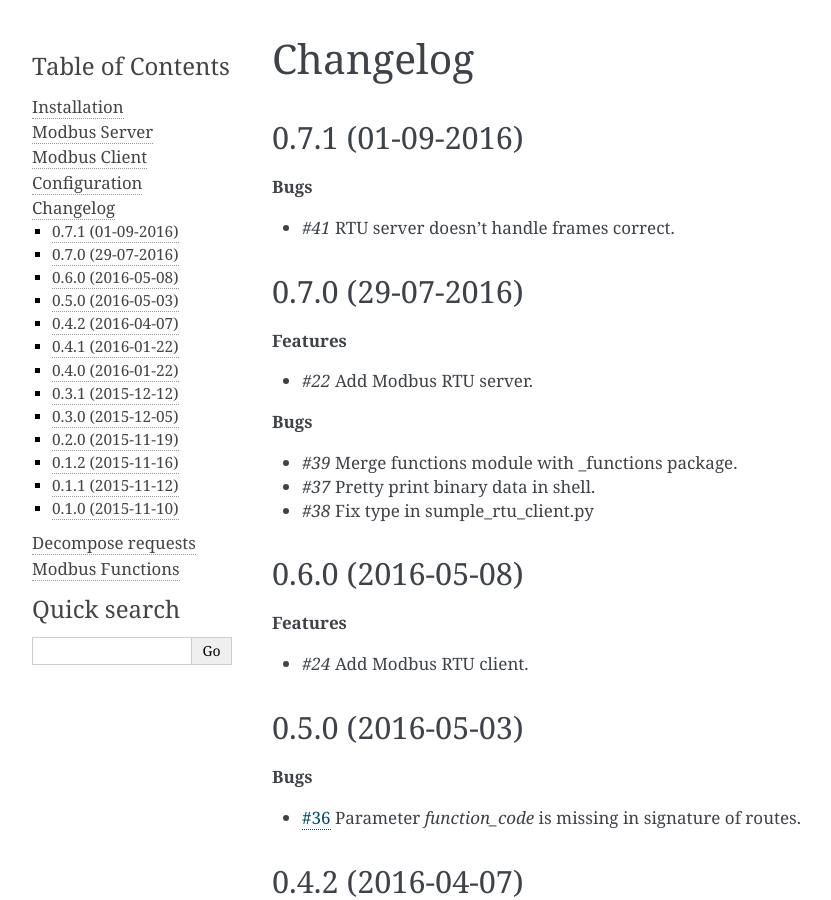
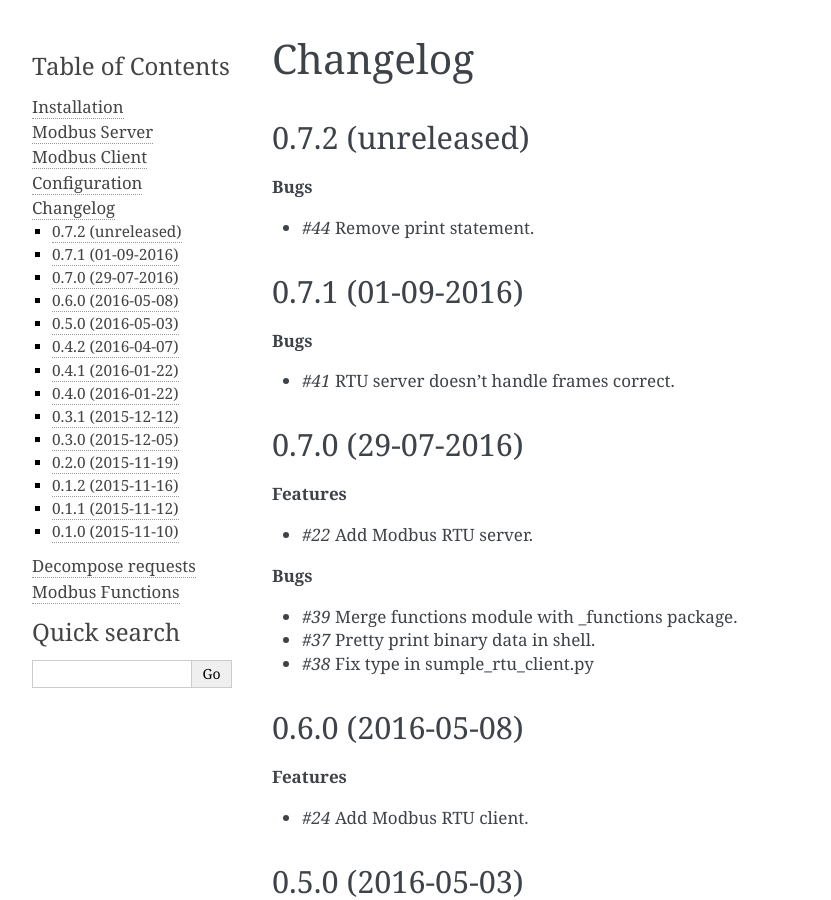
Before and after one commit to AdvancedClimateSystems/uModbus, a Sphinx documentation site: the page built from docs/source/changelog.rst, in a window 1280 px wide and 900 px high. Shown: the whole window, without its empty margins (148-979 px from the left). Built offline with Sphinx 7.4.7, drawn with Linux system fonts in a browser that asks for light colours.

Commit message:
#44 Update changelog.

```diff
--- a/docs/source/changelog.rst
+++ b/docs/source/changelog.rst
@@ -1,5 +1,14 @@
 Changelog
 =========
+
+0.7.2 (unreleased)
+++++++++++++++++++
+
+**Bugs**
+
+* `#44` Remove print statement.
+
+.. _#44: https://github.com/AdvancedClimateSystems/uModbus/issues/44
 
 0.7.1 (01-09-2016)
 ++++++++++++++++++
```
